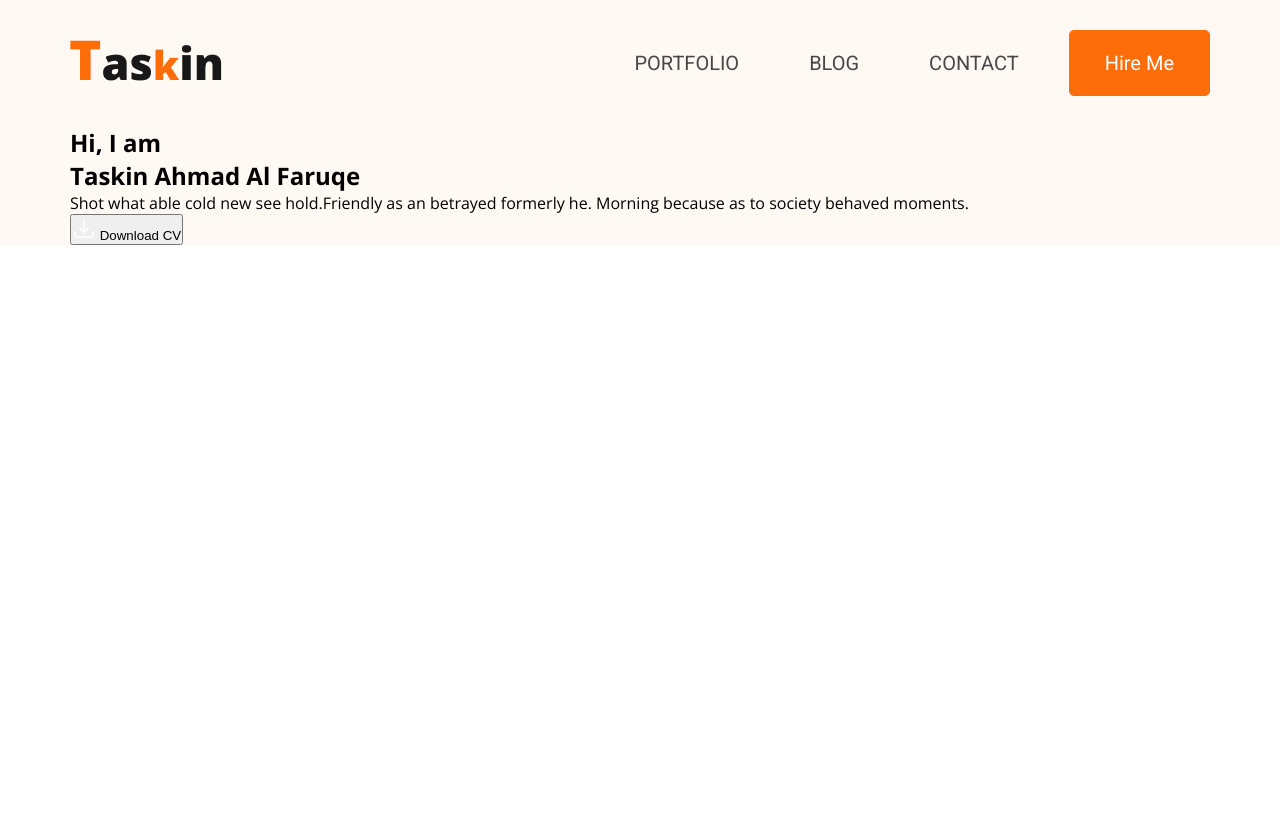
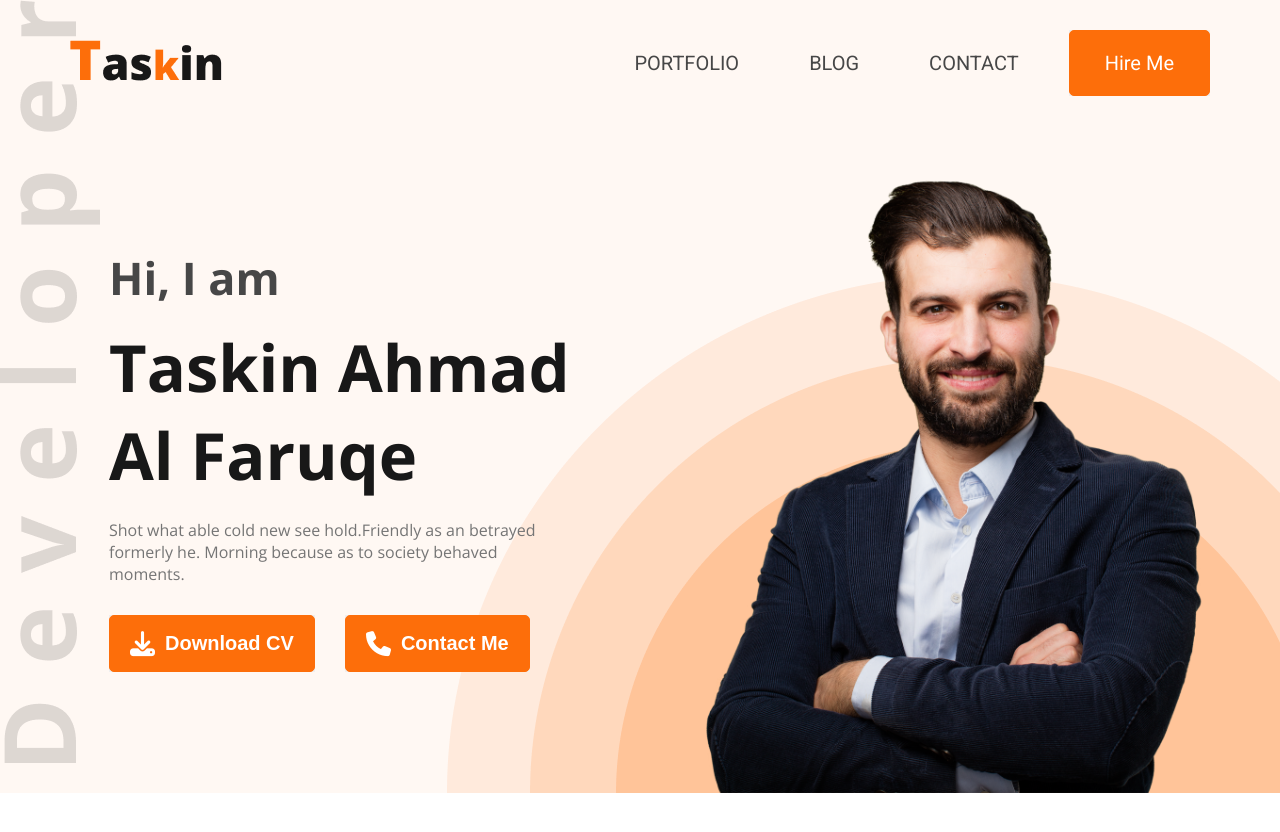
Before and after one commit to taskinahmadalfaruqe/Developer_portfolio, a plain HTML site: page index.html in a window 1280 px wide. Before the commit the page ends 800 px from the top, so only its background shows below. Drawn offline with nearby package versions, Linux system fonts and the light colour scheme.

Commit message:
banner add

```diff
--- a/index.html
+++ b/index.html
@@ -46,17 +46,28 @@
                     <h2>Hi, I  am</h2>
                     <h1>Taskin Ahmad Al Faruqe</h1>
                     <p>Shot what able cold new see hold.Friendly as an betrayed formerly he. Morning because as to society behaved moments.</p>
-                    <button class="common_btn">
-                        <div class="icon">
-                            <svg width="24" height="24" viewBox="0 0 24 24" fill="none" xmlns="http://www.w3.org/2000/svg">
-                            <path d="M3 16.5V18.75C3 19.3467 3.23705 19.919 3.65901 20.341C4.08097 20.7629 4.65326 21 5.25 21H18.75C19.3467 21 19.919 20.7629 20.341 20.341C20.7629 19.919 21 19.3467 21 18.75V16.5M16.5 12L12 16.5M12 16.5L7.5 12M12 16.5V3" stroke="white" stroke-width="1.5" stroke-linecap="round" stroke-linejoin="round"/>
-                            </svg>
-                            <span>Download CV</span>
-                        </div>
-                        <div class="text"></div>
-                    </button>
+                    <div class="btn">
+                        <button class="common_btn">
+                            <a href="#" download>
+                                <div class="icon">
+                                    <i class="fa-solid fa-download"></i>
+                                    <span>Download CV</span>
+                                </div>
+                            </a>
+                        </button>
+                        <button class="common_btn">
+                            <a href="tel:+8801318021256">
+                                <div class="icon">
+                                    <i class="fa-solid fa-phone"></i>
+                                    <span>Contact Me</span>
+                                </div>
+                            </a>
+                        </button>
+                    </div>
                 </div>
-                <div class="image"></div>
+                <div class="image">
+                    <img src="images/hardy.png" alt="Image">
+                </div>
             </div>
         </section>
     </header>
--- a/style/style.css
+++ b/style/style.css
@@ -34,13 +34,54 @@ ol, ul, li, a{
 body{
     font-family: var(--OPEN_SAN);
 }
+.common_btn{
+    border: none;
+}
+.common_btn a{
+    border: 1px solid var(--PRIMARY_COLOR);
+    background-color: var(--PRIMARY_COLOR);
+    color: var(--WHITE_COLOR);
+    padding: 15px 20px;
+    font-size: 20px;
+    font-weight: 700;
+    border-radius: 5px;
+    -webkit-border-radius: 5px;
+    -moz-border-radius: 5px;
+    -ms-border-radius: 5px;
+    -o-border-radius: 5px;
+    transition: all linear .3s;
+    -webkit-transition: all linear .3s;
+    -moz-transition: all linear .3s;
+    -ms-transition: all linear .3s;
+    -o-transition: all linear .3s;
+    cursor: pointer;
+}
+.common_btn:hover a{
+    border: 1px solid var(--PRIMARY_COLOR);
+    background-color: var(--WHITE_COLOR);
+    color: var(--PRIMARY_COLOR);
+}
+.common_btn a .icon{
+   display: flex;
+   align-items: center;
+   gap: 10px;
+}
+.common_btn a .icon i{
+   font-size: 25px;
+}
 
 /* ALL COMMON CSS PART END */
 
 /* HEADER PART START */
 header{
     background-color: var(--BACKGROUND_COLOR);
+    background-image: url(../images/header_bg.png), url(../images/developer.png);
+    background-repeat: no-repeat;
+    background-position: bottom right, top left;
+    margin-bottom: 200px;
 }
+
+/* NAV BARR PART START  */
 header nav{
     padding: 30px 0;
 }
@@ -76,7 +117,6 @@ header nav .container .text ul li:hover a{
     -ms-transition: all linear .3s;
     -o-transition: all linear .3s;
 }
-
 header nav .container .text button{
     border: none;
 }
@@ -102,5 +142,51 @@ header nav .container .text button a:hover{
     color: var(--PRIMARY_COLOR);
     background-color: var(--WHITE_COLOR);
 }
+/* NAV BARR PART END  */
+
+/* BANNER PART START  */
+header .container{}
+header .container #banner{
+    display: flex;
+    align-items: center;
+    justify-content: space-between;
+    gap: 50px;
+}
+header .container #banner .text{
+    max-width: 500px;
+    padding-left: 39px;
+}
+header .container #banner .text h2{
+    font-size: 45px;
+    margin-bottom: 15px;
+    color: var(--H2_COLOR);
+}
+header .container #banner .text h1{
+    font-size: 65px;
+    margin-bottom: 20px;
+    color: var(--HEADING_COLOR);
+    font-weight: 700;
+}
+header .container #banner .text p{
+    font-size: 16px;
+    color: var(--TEXT_COLOR);
+}
+header .container #banner .text .btn{
+    display: flex;
+    gap: 30px;
+    margin-top: 30px;
+}
+
+header .container #banner .image{
+    padding: 0;
+    margin: 0;
+}
+header .container #banner .image img{
+    width: 550px;
+    margin: 0 auto;
+    padding-top:  30px;
+    margin-bottom: -5px;
+}
+/* BANNER PART END  */
 
 /* HEADER PART END */
```
